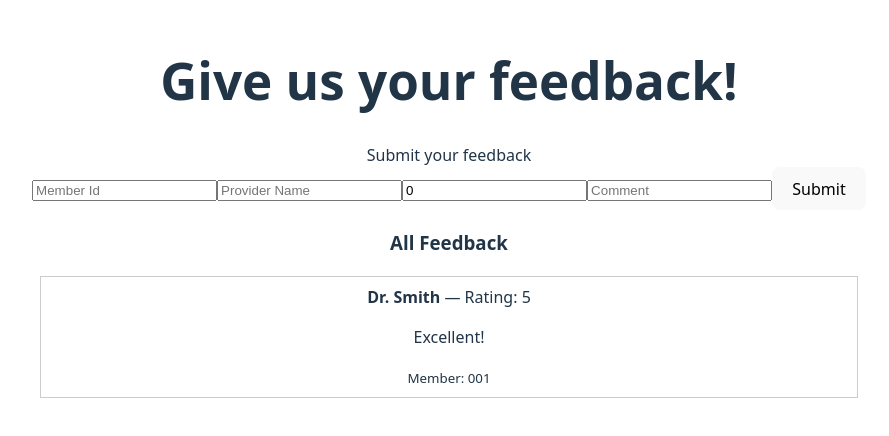
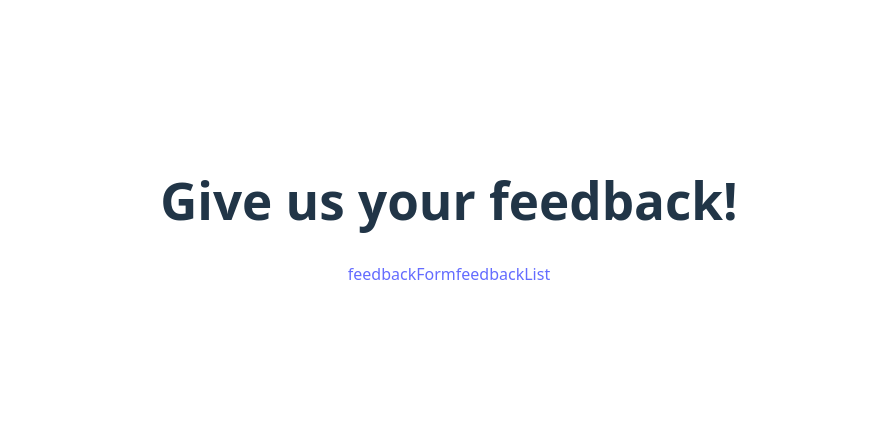
Before and after one commit to York-Solutions-B2E/tsg-9.27-TheAvengers-frontend-feedback-ui, a React (Vite) app: page / in a window 1280 px wide. Shown: the part 188-624 px from the top of the page, without its empty margins (191-1080 px from the left). Built offline with nearby package versions, Linux system fonts and the light colour scheme.

Commit message:
created navlinks

```diff
--- a/src/App.jsx
+++ b/src/App.jsx
@@ -1,19 +1,23 @@
-import { useState } from 'react'
-import reactLogo from './assets/react.svg'
-import viteLogo from '/vite.svg'
+
 import './App.css'
-
 import SubmitFeedbackPage from './pages/SubmitFeedbackPage/SubmitFeedbackPage'
-import FeedbackList from './components/FeedbackList/FeedbackList'
+import MyFeedbackPage from './pages/MyFeedbackPage/MyFeedbackPage'
+import Nav from './Nav/Nav'
+import { Routes, Route } from "react-router-dom";
 
 function App() {
 
+  return (
+    <div className='_template'>
+      <h1>Give us your feedback!</h1>
+      <Nav/>
+      {/* <SubmitFeedbackPage />
+      <MyFeedbackPage /> */}
+           <Routes>
+                <Route path="/feedbackForm" element={<SubmitFeedbackPage />} />
+                <Route path="/feedbackList" element={<MyFeedbackPage />} />
 
-  return (
-   <div className='_template'>
-    <h1>Give us your feedback!</h1>
-    <SubmitFeedbackPage/>
-    <FeedbackList/>
+            </Routes>
     </div>
   )
 }
--- /dev/null
+++ b/src/Nav/Nav.jsx
@@ -0,0 +1,16 @@
+import { NavLink } from "react-router-dom";
+function Nav() {
+
+  return (
+    <div className='Nav'>
+      <NavLink to="/feedbackForm">
+        feedbackForm
+      </NavLink>
+      <NavLink to="/feedbackList">
+        feedbackList
+      </NavLink>
+    </div>
+  );
+}
+
+export default Nav;
--- a/src/components/FeedbackList/FeedbackList.jsx
+++ b/src/components/FeedbackList/FeedbackList.jsx
@@ -6,11 +6,11 @@ function FeedbackList() {
   return (
     <div>
       <h3>All Feedback</h3>
-      {feedbackList.map((f, i) => (
-        <div key={i} style={{ border: '1px solid #ccc', margin: '8px', padding: '8px' }}>
-          <strong>{f.providerName}</strong> — Rating: {f.rating}
-          <p>{f.comment}</p>
-          <small>Member: {f.memberId}</small>
+      {feedbackList.map((feedback, i) => (
+        <div key={i}>
+          <strong>{feedback.providerName}</strong> — Rating: {feedback.rating}
+          <p>{feedback.comment}</p>
+          <small>Member: {feedback.memberId}</small>
         </div>
       ))}
     </div>
--- a/src/pages/MyFeedbackPage/MyFeedbackPage.jsx
+++ b/src/pages/MyFeedbackPage/MyFeedbackPage.jsx
@@ -1,10 +1,12 @@
-
+import FeedbackList from "../../components/FeedbackList/FeedbackList";
 
 
 function MyFeedbackPage( ) {
 
   return (
      <div className='MyFeedbackPage'>
+      Feedback list
+      <FeedbackList/>
     </div>
   );
   }
```
Also changed, not shown: src/pages/HomePage/HomePage.jsx (added, +11 -0 lines).
